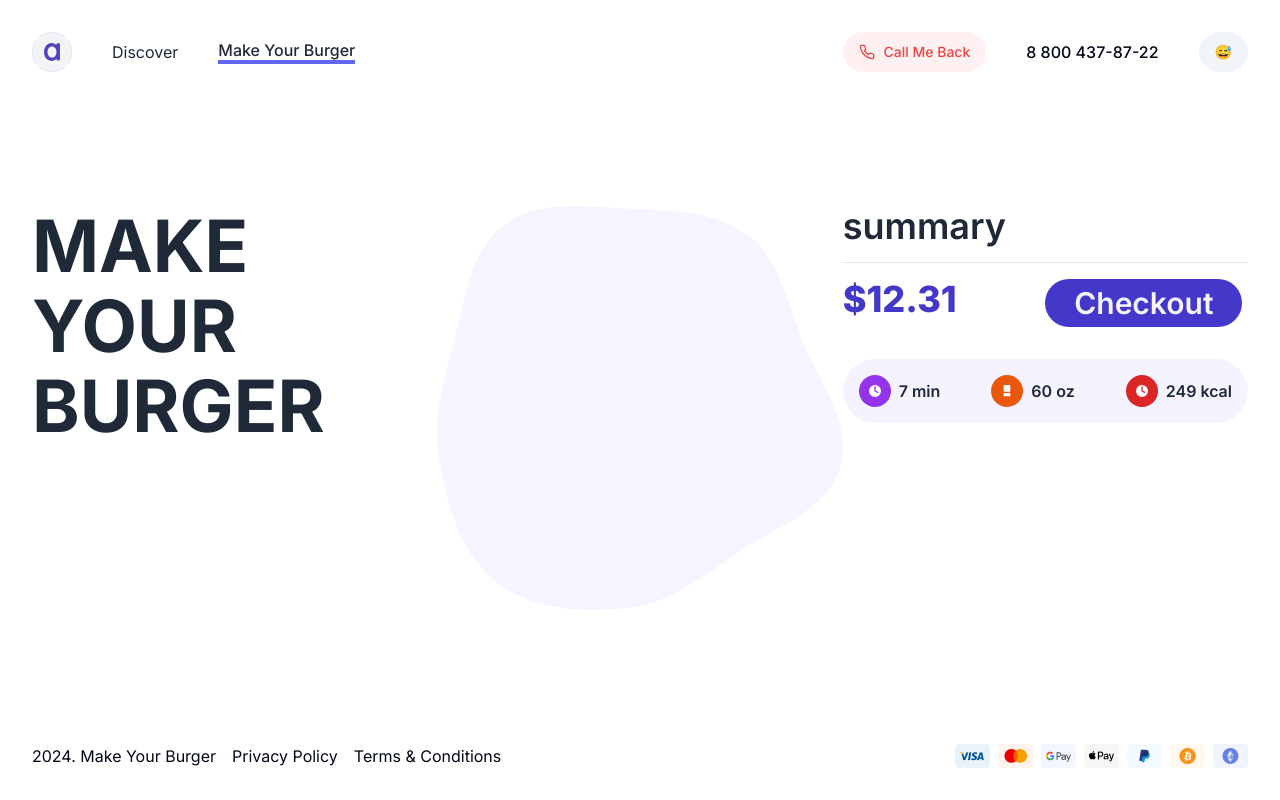
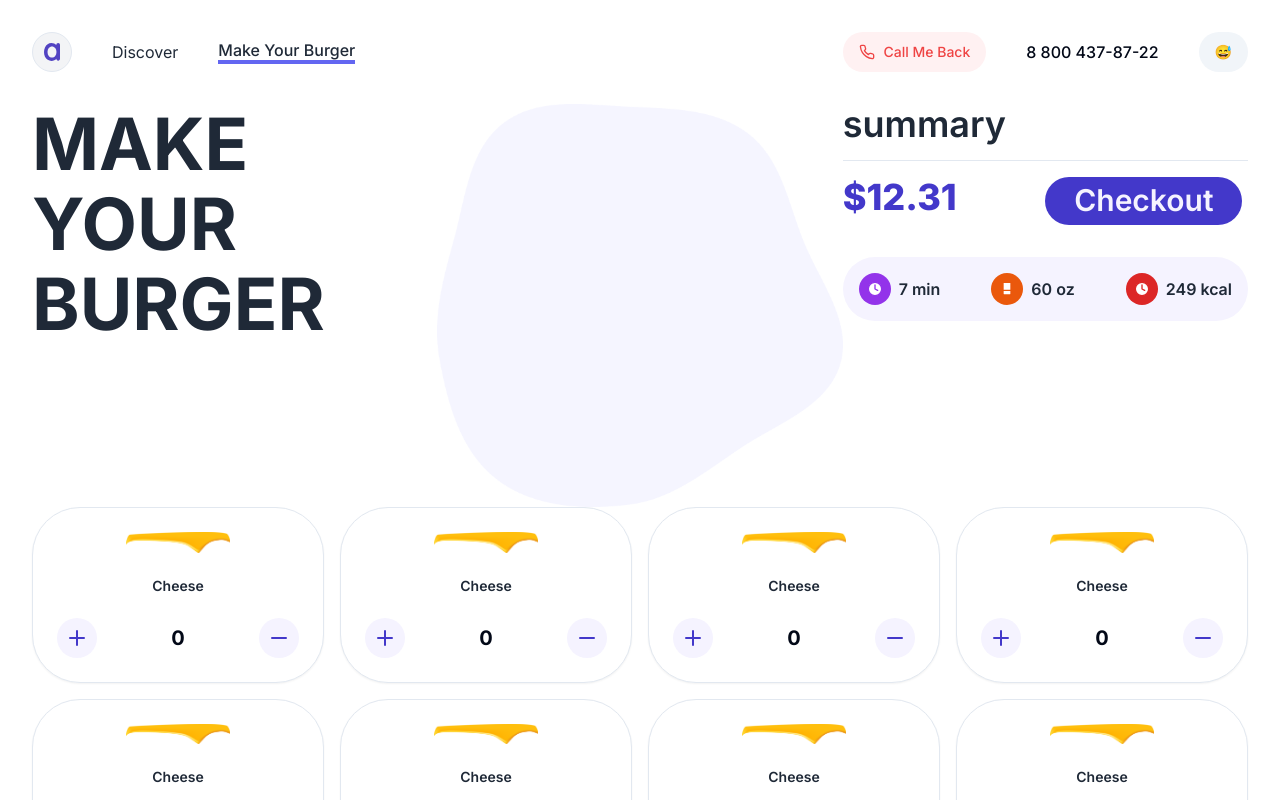
Before and after one commit to Alek30k/Make-Your-Burguer, a Next.js app: page /make in a window 1280 px wide. Shown: the top 800 px of the page. Built offline with nearby package versions, Linux system fonts and the light colour scheme.

Commit message:
last commit

```diff
--- /dev/null
+++ b/app/(public)/components/ingredient.tsx
@@ -0,0 +1,44 @@
+import { Button } from "@/components/ui/button";
+import {
+  Card,
+  CardContent,
+  CardDescription,
+  CardFooter,
+  CardHeader,
+  CardTitle,
+} from "@/components/ui/card";
+
+import { Plus, Minus } from "lucide-react";
+import Image from "next/image";
+
+interface CartIngredientProps {
+  src: string;
+  alt: string;
+  title: string;
+}
+
+const MakeIngredient = ({ src, alt, title }: CartIngredientProps) => {
+  return (
+    <Card className="rounded-[3rem]">
+      <CardHeader>
+        <Image src={src} alt={alt} width={104} height={37} className="m-auto" />
+      </CardHeader>
+      <CardContent>
+        <h2 className="text-center text-gray-800 text-sm font-semibold leading-tight">
+          {title}
+        </h2>
+      </CardContent>
+      <CardFooter className="flex justify-between">
+        <Button className="rounded-full p-2 bg-violet-50 group hover:bg-indigo-700">
+          <Plus className="stroke-indigo-700 group-hover:stroke-violet-50 " />
+        </Button>
+        <span className="text-xl font-bold ">0</span>
+        <Button className="rounded-full p-2 bg-violet-50 group hover:bg-indigo-700">
+          <Minus className="stroke-indigo-700 group-hover:stroke-violet-50 " />
+        </Button>
+      </CardFooter>
+    </Card>
+  );
+};
+
+export default MakeIngredient;
--- a/app/(public)/components/ingredients.tsx
+++ b/app/(public)/components/ingredients.tsx
@@ -1,5 +1,19 @@
-const CartIngredients = () => {
-  return <div> CartIngredients</div>;
+import MakeIngredient from "./ingredient";
+
+const MakeIngredients = () => {
+  return (
+    <div className="grid grid-cols-8 gap-4">
+      {Array.from({ length: 8 }).map((_, index) => (
+        <div key={index} className="col-span-2">
+          <MakeIngredient
+            src="/images/make/cheese.png"
+            alt="Ingredient Cheese"
+            title="Cheese"
+          />
+        </div>
+      ))}
+    </div>
+  );
 };
 
-export default CartIngredients;
+export default MakeIngredients;
--- a/app/(public)/make/page.tsx
+++ b/app/(public)/make/page.tsx
@@ -1,5 +1,6 @@
 import MakeBurger from "../components/burger";
 import MakeCart from "../components/cart";
+import MakeIngredients from "../components/ingredients";
 import MakeTitle from "../components/title";
 
 const MakePage = () => {
@@ -10,6 +11,7 @@ const MakePage = () => {
         <MakeBurger />
         <MakeCart />
       </div>
+      <MakeIngredients />
     </>
   );
 };
```
